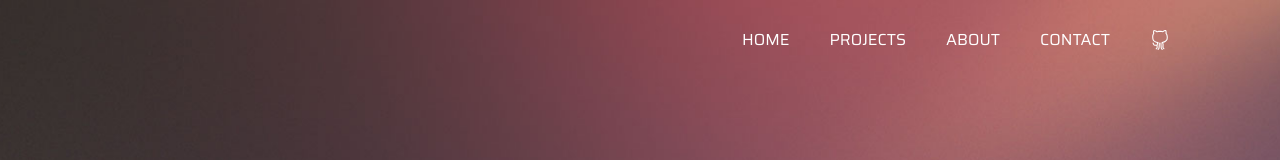
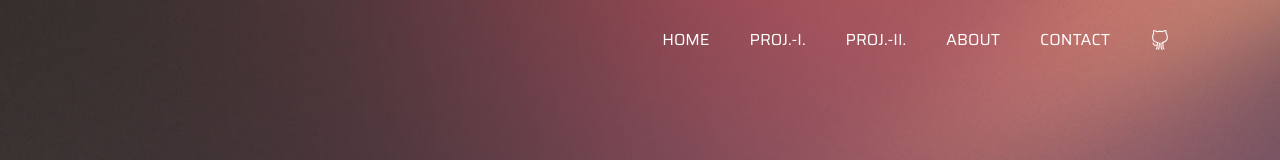
Before and after one commit to lillae/nextjs-portfolio-v2, a Next.js app: page / in a window 1280 px wide. Shown: the top 160 px of the page. Built offline with nearby package versions, Linux system fonts and the light colour scheme.

Commit message:
projects nav item

```diff
--- a/src/components/projects/projects-component.js
+++ b/src/components/projects/projects-component.js
@@ -4,7 +4,7 @@ import { ProjectsCarousel } from ".";
 const Projects = ({ strings }) => {
 	const { title, subtitle } = strings;
 	return (
-		<section className=' snap-start flex flex-col justify-center'>
+		<section id='projects' className=' snap-start flex flex-col justify-center'>
 			<div className='wrapper'>
 				<div className='mb-12 text-center'>
 					<TitleTwo>{title}</TitleTwo>
--- a/src/strings/strings.js
+++ b/src/strings/strings.js
@@ -10,8 +10,13 @@ export const strings = {
 				ref: "",
 			},
 			{
-				title: "Projects",
+				title: "Proj.-I.",
 				href: "#latest",
+				ref: "",
+			},
+			{
+				title: "Proj.-II.",
+				href: "#projects",
 				ref: "",
 			},
 			{
```
